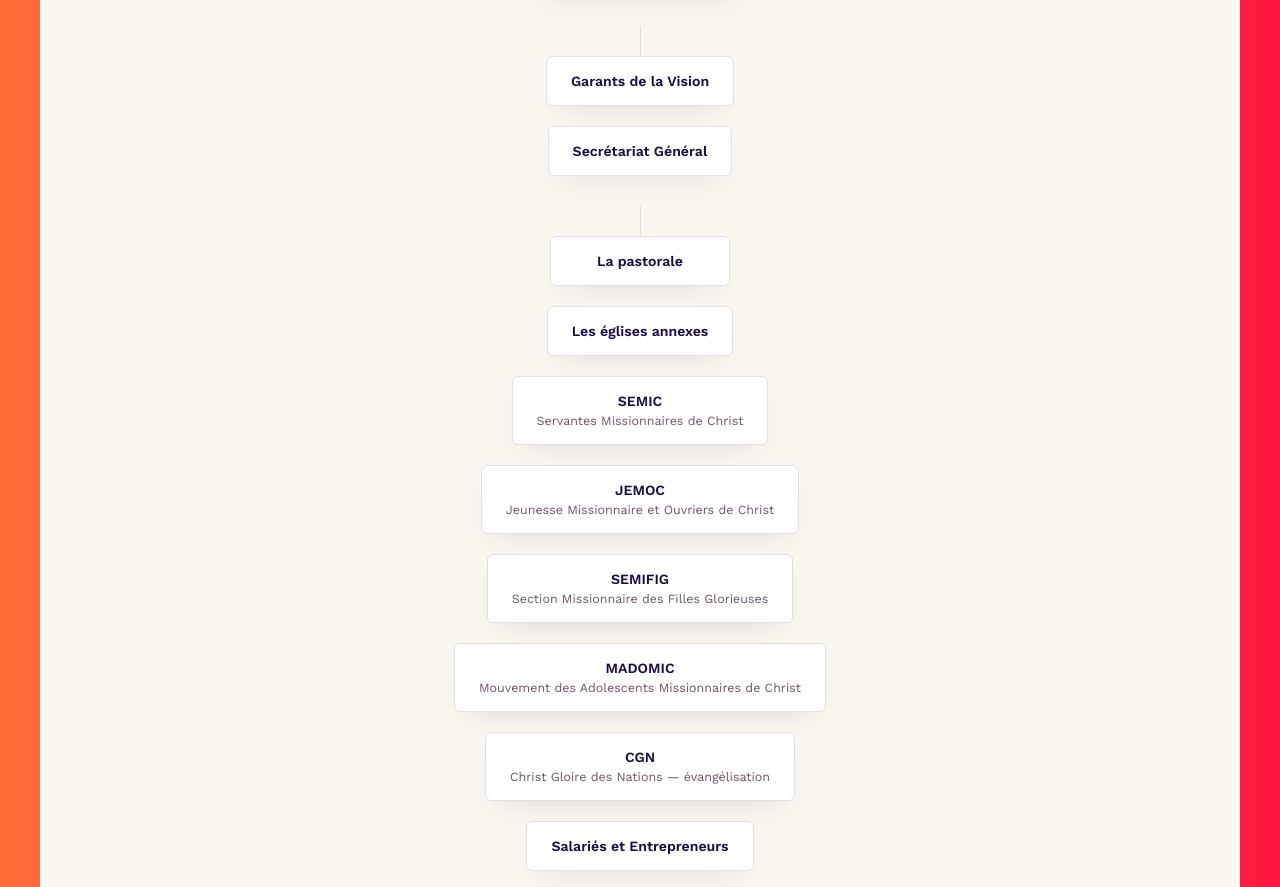
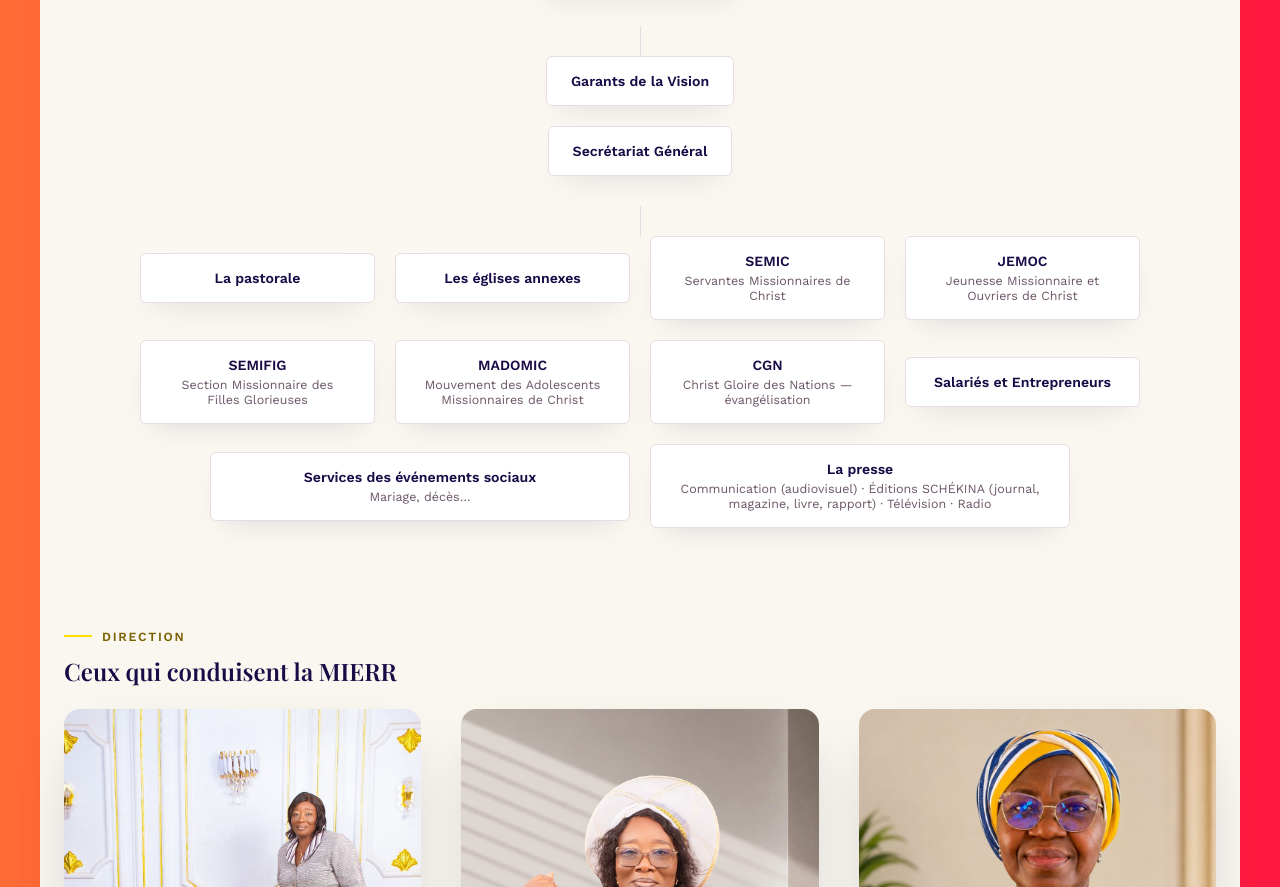
Before and after one commit to SORGHO-lang/La-MIERR, a PHP site: page /la-mierr.html in a window 1280 px wide. Shown: the part 5613-6500 px from the top of the page. Run offline with PHP 8.4, Linux system fonts and the light colour scheme.

Commit message:
Organigramme : format rectangulaire pour les services sous le Secrétariat Général
- assets/css/style.css : nouvelle classe .organigramme-niveau--grille
  qui dispose ses cases en grille (lignes/colonnes) au lieu d'une
  colonne unique, réservée au niveau concerné.
- la-mierr.html : le niveau sous Secrétariat Général (La pastorale,
  Les églises annexes, SEMIC, JEMOC, SEMIFIG, MADOMIC, CGN, Salariés
  et Entrepreneurs, Services des événements sociaux, La presse)
  utilise cette classe et s'affiche en grille rectangulaire sur
  ordinateur, tout en restant lisible en une colonne sur mobile. Le
  sommet (Présidence → Garants de la Vision → Secrétariat Général)
  reste en colonne unique.

Co-Authored-By: Claude Sonnet 5 <noreply@anthropic.com>
Claude-Session: https://claude.ai/code/session_01FZ14PeipUKQe3dzPuaPAy8

```diff
--- a/assets/css/style.css
+++ b/assets/css/style.css
@@ -523,6 +523,9 @@ hr{border:none; border-top:1px solid var(--bordure); margin:2.5rem 0;}
 .organigramme-noeud span{display:block; font-weight:400; font-size:.78rem; color:var(--texte-clair); margin-top:4px;}
 .organigramme-noeud.principal span{color:rgba(255,255,255,.7);}
 .organigramme-niveau:not(:first-child)::before{content:''; position:absolute; top:0; left:50%; width:1px; height:30px; background:var(--bordure);}
+/* Niveau en grille rectangulaire (ex. tous les services sous le Secrétariat Général) */
+.organigramme-niveau--grille{flex-direction:row; flex-wrap:wrap; justify-content:center; max-width:1000px;}
+.organigramme-niveau--grille .organigramme-noeud{flex:1 1 220px;}
 
 /* Institut biblique — formations */
 .tableau-programme{width:100%; border-collapse:collapse; font-size:.92rem;}
--- a/la-mierr.html
+++ b/la-mierr.html
@@ -155,7 +155,7 @@
           <div class="organigramme-noeud">Garants de la Vision</div>
           <div class="organigramme-noeud">Secrétariat Général</div>
         </div>
-        <div class="organigramme-niveau">
+        <div class="organigramme-niveau organigramme-niveau--grille">
           <div class="organigramme-noeud">La pastorale</div>
           <div class="organigramme-noeud">Les églises annexes</div>
           <div class="organigramme-noeud">SEMIC<span>Servantes Missionnaires de Christ</span></div>
```
